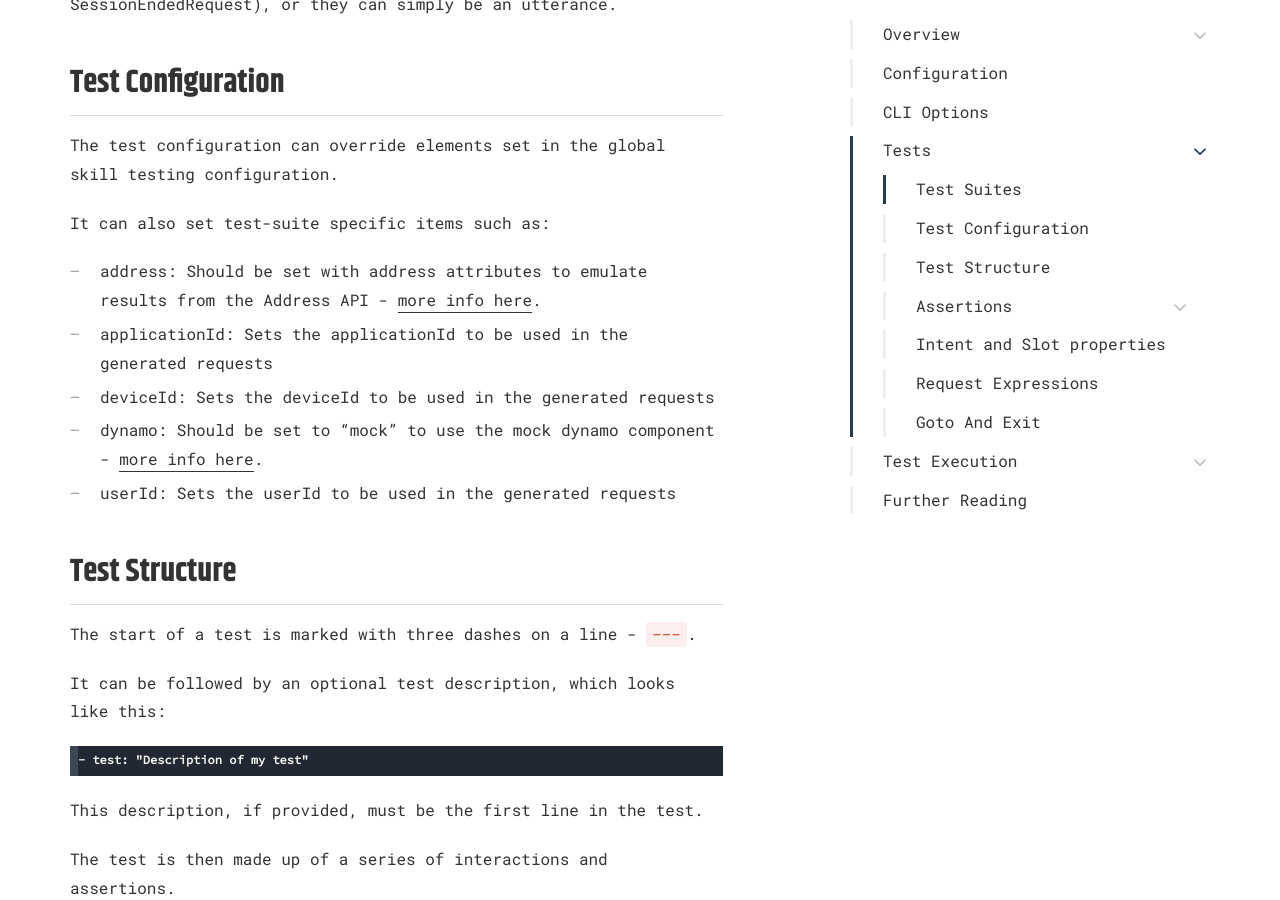
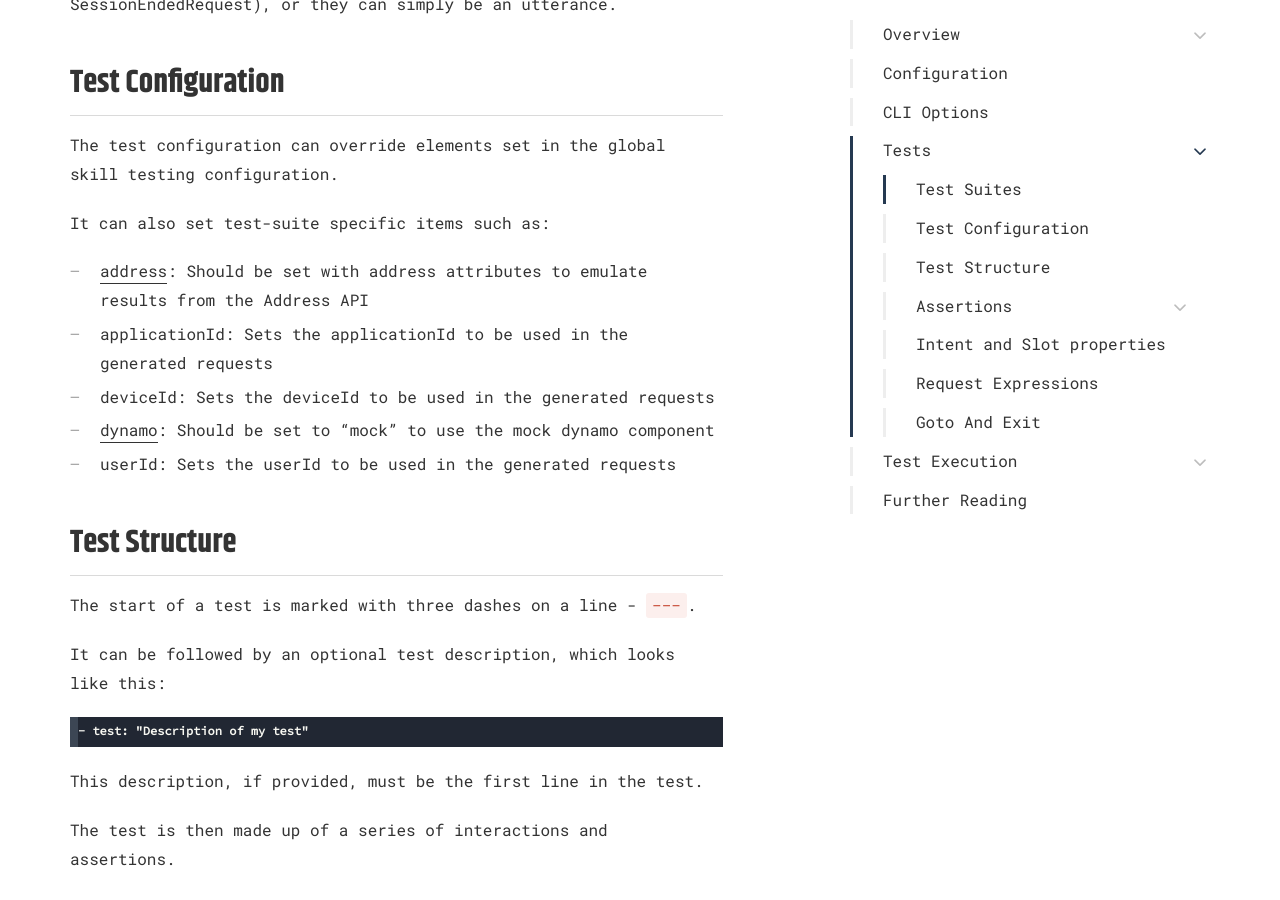
Before and after one commit to bespoken/bespoken-docs, a Jekyll site: the page built from unit-testing/guide.md, in a window 1280 px wide and 900 px high, scrolled down 5261 px. Built offline with Jekyll 4.4.1, drawn with Linux system fonts in a browser that asks for light colours; some web fonts are replaced.

Commit message:
Updated link structure

```diff
--- a/unit-testing/guide.md
+++ b/unit-testing/guide.md
@@ -161,10 +161,10 @@ The test configuration can override elements set in the global skill testing con
 
 It can also set test-suite specific items such as:
 
-* address: Should be set with address attributes to emulate results from the Address API - [more info here](../use-cases#testing-with-the-address-api).
+* [address](../use-cases#testing-with-the-address-api): Should be set with address attributes to emulate results from the Address API
 * applicationId: Sets the applicationId to be used in the generated requests
 * deviceId: Sets the deviceId to be used in the generated requests
-* dynamo: Should be set to "mock" to use the mock dynamo component - [more info here](../use-cases#testing-with-dynamo).
+* [dynamo](../use-cases#testing-with-dynamo): Should be set to "mock" to use the mock dynamo component
 * userId: Sets the userId to be used in the generated requests
 
 ## Test Structure
```
